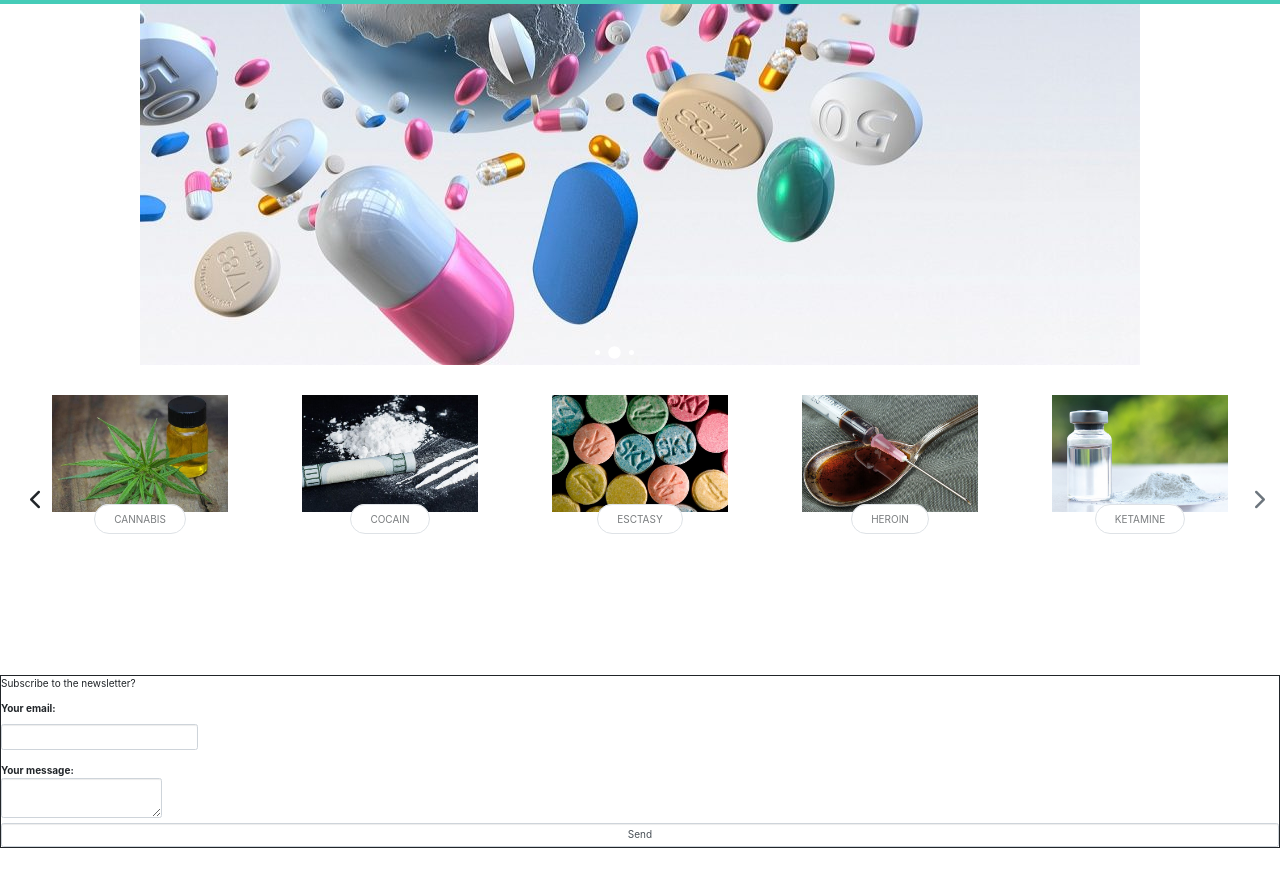
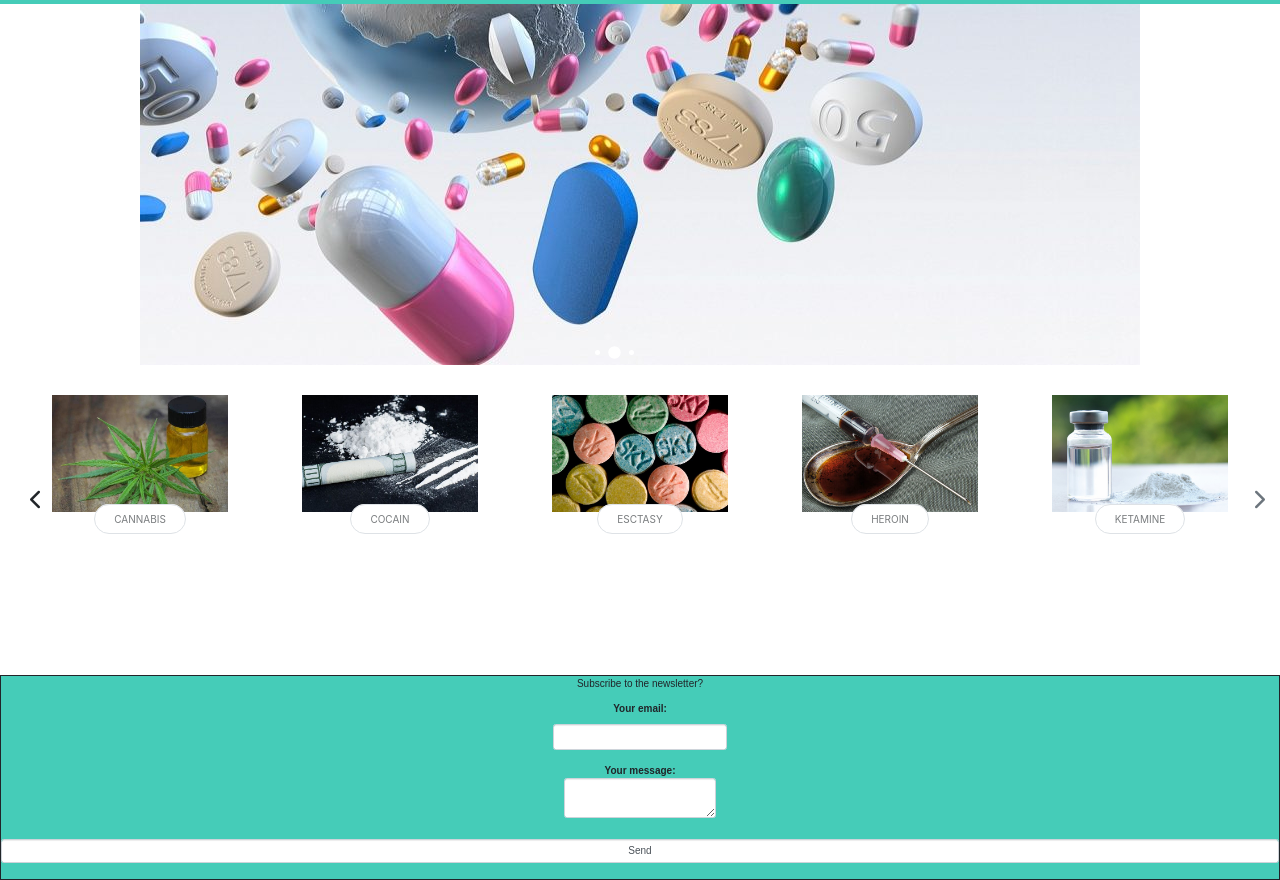
Before and after one commit to shutendo/shutendo.github.io, a plain HTML site: page index.html in a window 1280 px wide. Shown: the part 147-1027 px from the top of the page. Before the commit the page ends 995 px from the top, so only its background shows below. Drawn offline with nearby package versions, Linux system fonts and the light colour scheme; a web font is replaced by a local one.

Commit message:
Update style.css

```diff
--- a/style.css
+++ b/style.css
@@ -195,7 +195,32 @@ input[type=text] {
   }
 
   form {
-      border: solid 1px;
-      margin: 0 auto;
-      bottom: 10px;
+    margin: 0;
+    padding: 0;
+    text-align: center;
+    background: linear-gradient(rgbaa(0, 0, 50, 0.5),rgba(0, 0, 50, 0.5));
+    background-size: cover;
+    background-position: center;
+    font-family: sans-serif;
+    border: solid 1px;
+    margin: 0 auto;
+    bottom: 10px;
+    background: url(/images/Untitled.png);
   }
+
+
+  .form{
+    margin-top: 50px;
+    transition: all 4s ease-in-out;
+}
+
+.form-control{
+    width: 600px;
+    background: transparent;
+    border: none;
+    outline: none;
+    border-bottom: 1px solid gray;
+    color: #fff;
+    font-size: 18px;
+    margin-bottom: 16px;
+}
```
